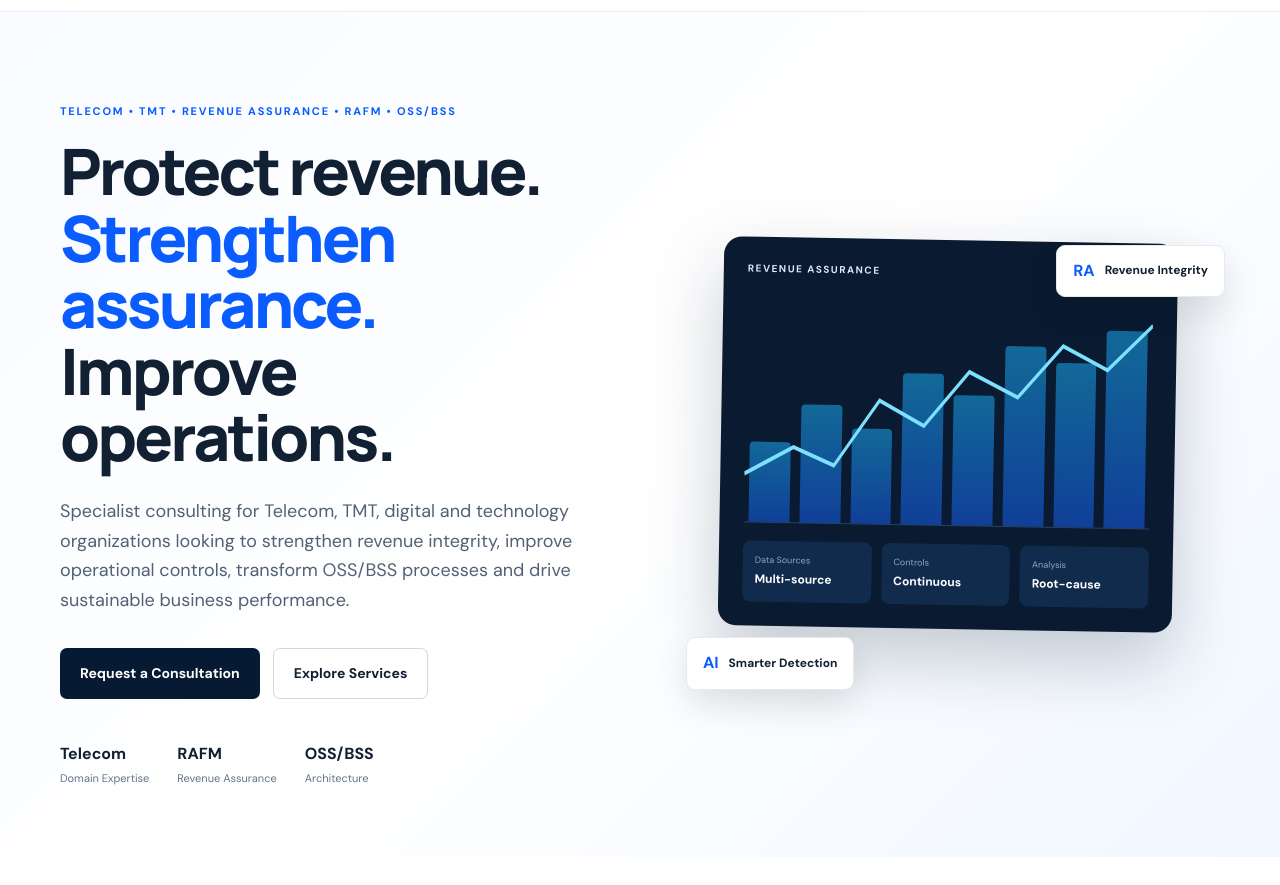
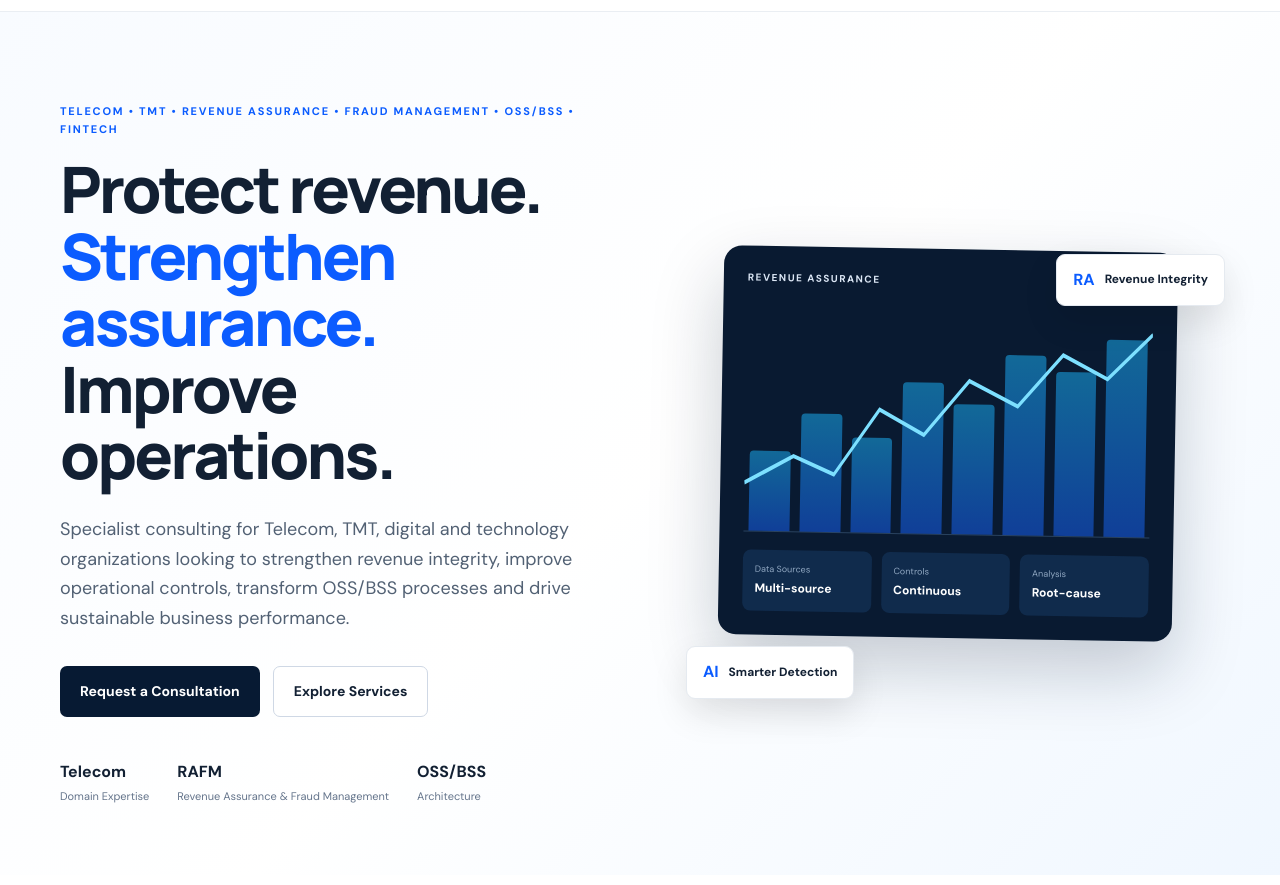
Before and after one commit to ttlramaconsultant/stra-consulting, a plain HTML site: page index.html in a window 1280 px wide. Shown: the part 67-952 px from the top of the page. Drawn offline with Linux system fonts and the light colour scheme.

Commit message:
Update description and keywords in index.html

```diff
--- a/index.html
+++ b/index.html
@@ -6,7 +6,7 @@
 
   <title>STRA Consulting Services | Telecom Revenue Assurance</title>
 
-  <meta name="description" content="STRA Consulting Services provides Telecom Revenue Assurance, RAFM, OSS/BSS consulting, Order-to-Cash assurance, OTT/DTH assurance, risk and controls, business analysis, UAT and implementation consulting.">
+  <meta name="description" content="STRA Consulting Services provides Telecom Revenue Assurance, Fraud Management, OSS/BSS consulting, Order-to-Cash assurance, OTT/DTH assurance, risk and controls, business analysis, UAT and implementation consulting.">
 
   <link rel="stylesheet" href="styles.css">
 </head>
@@ -47,7 +47,7 @@
         <div class="hero-copy">
 
           <p class="eyebrow">
-            TELECOM • TMT • REVENUE ASSURANCE • RAFM • OSS/BSS
+            TELECOM • TMT • REVENUE ASSURANCE • FRAUD MANAGEMENT • OSS/BSS • FINTECH
           </p>
 
           <h1>
@@ -84,7 +84,7 @@
 
             <div>
               <strong>RAFM</strong>
-              <span>Revenue Assurance</span>
+              <span>Revenue Assurance & Fraud Management </span>
             </div>
 
             <div>
```
